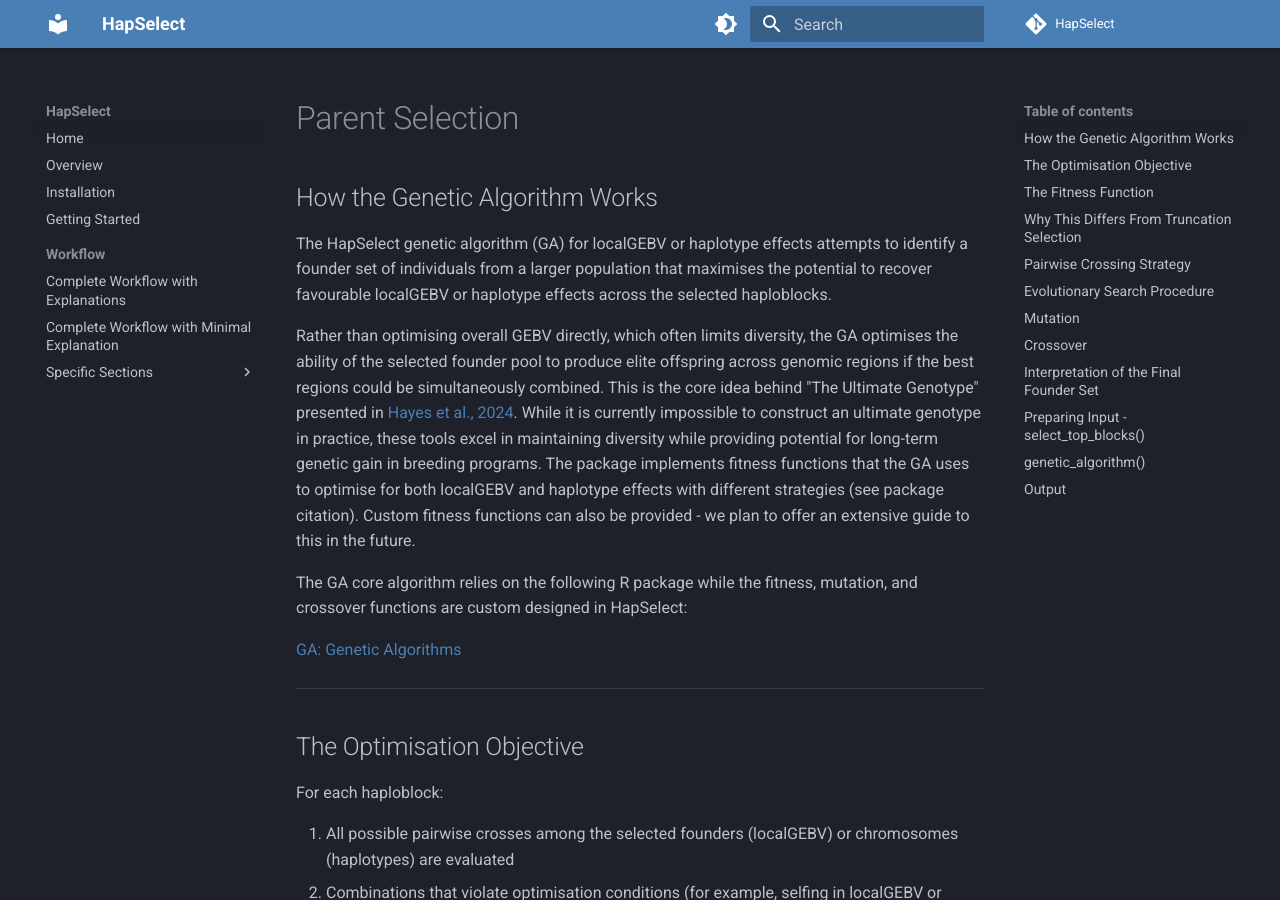
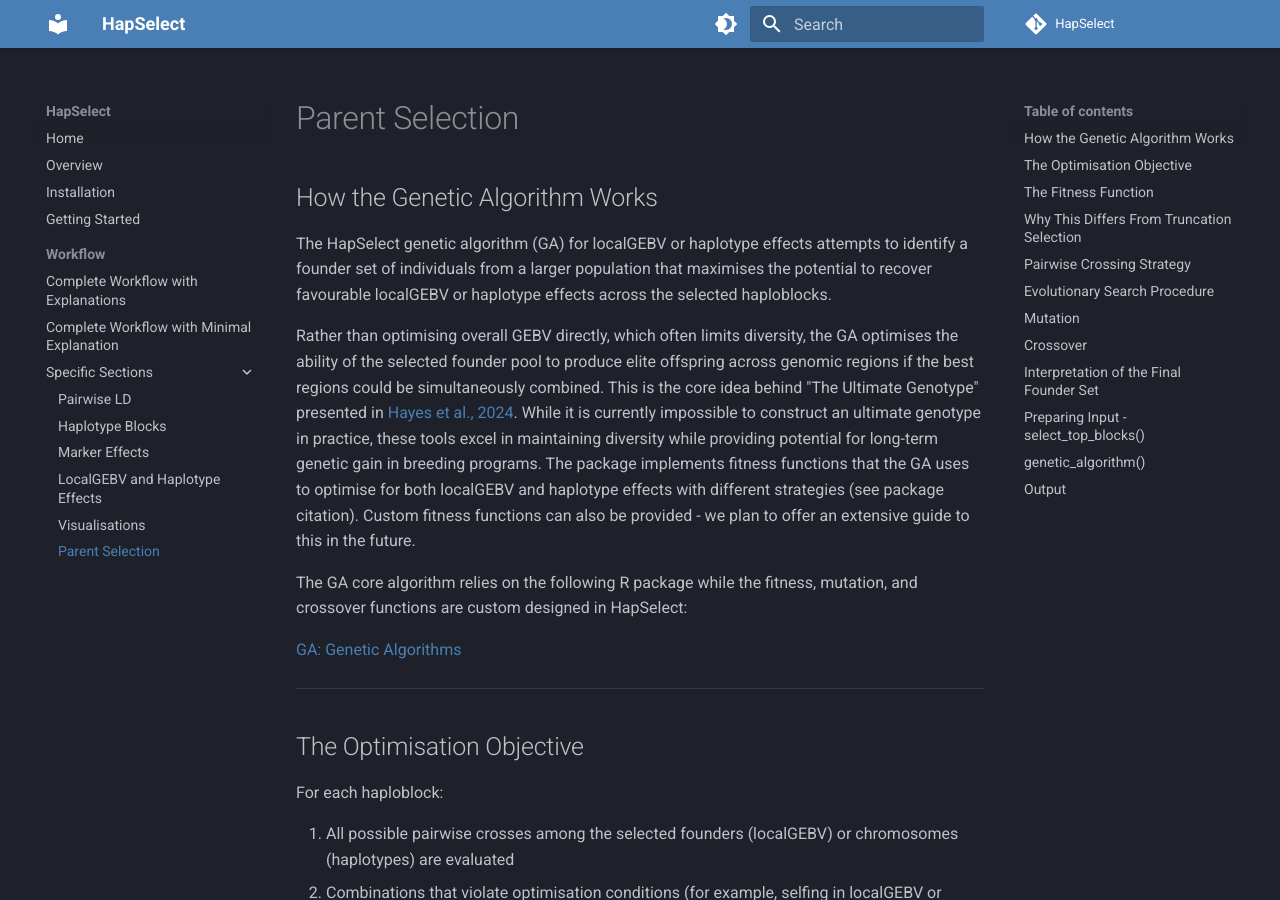
Before and after one commit to wrshf7/HapSelect-Docs, an MkDocs documentation site: the page built from docs/workflow/parent-selection.md, in a window 1280 px wide and 900 px high. Built offline with MkDocs 1.6.1 and Material for MkDocs 9.7.7, drawn with Linux system fonts in a browser that asks for light colours; comment, search, counter and statistics services are not loaded.

Commit message:
Update mkdocs.yml

```diff
--- a/mkdocs.yml
+++ b/mkdocs.yml
@@ -63,6 +63,6 @@ nav:
         - Marker Effects: workflow/marker-effects.md
         - LocalGEBV and Haplotype Effects: workflow/local-gebv.md
         - Visualisations: workflow/visualizations.md
-        #- Parent Selection: workflow/parent-selection.md
+        - Parent Selection: workflow/parent-selection.md
         #- Basic Simulation: workflow/basic-simulation.md
   #- Function Reference: reference.md
```
